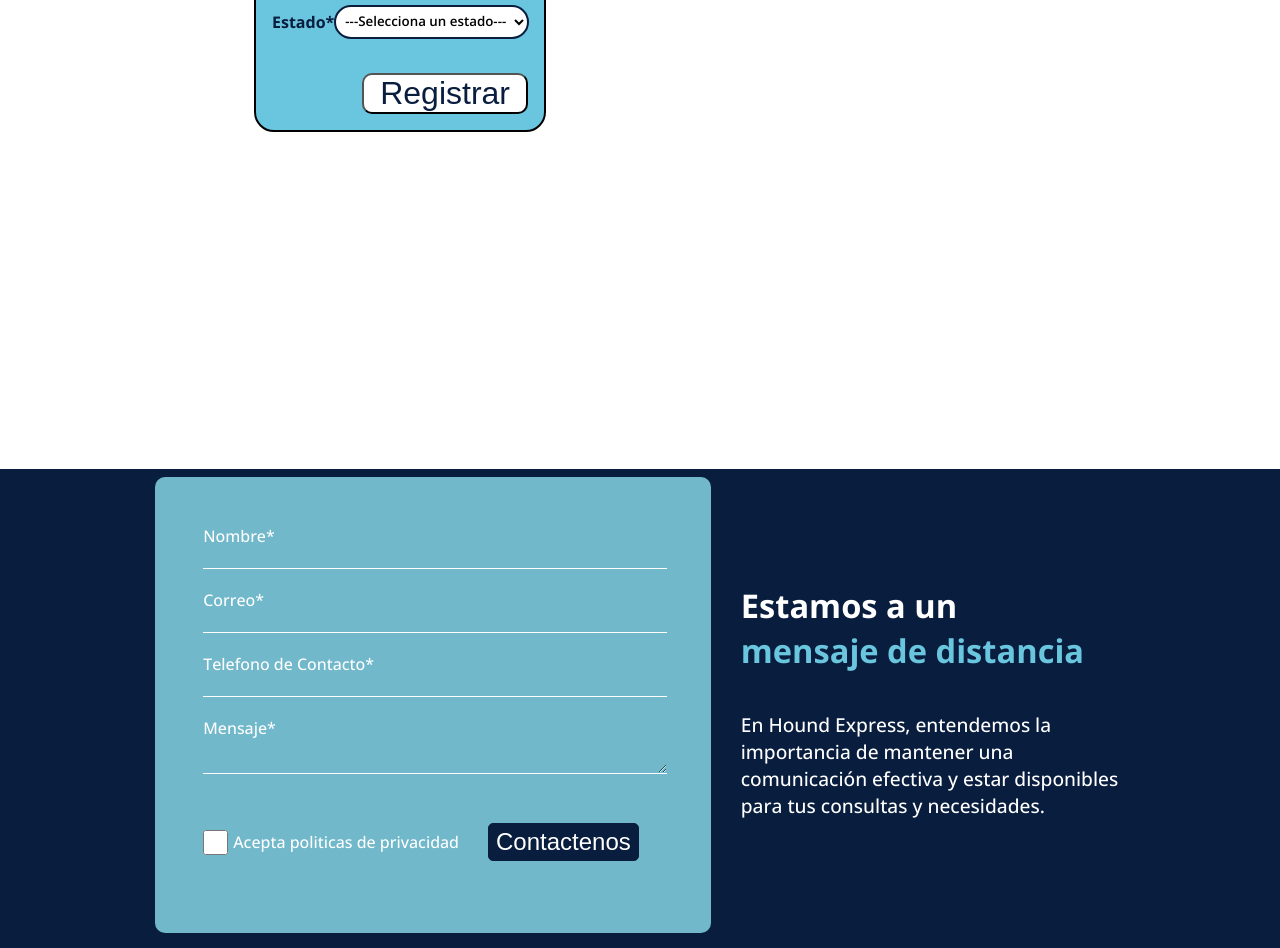
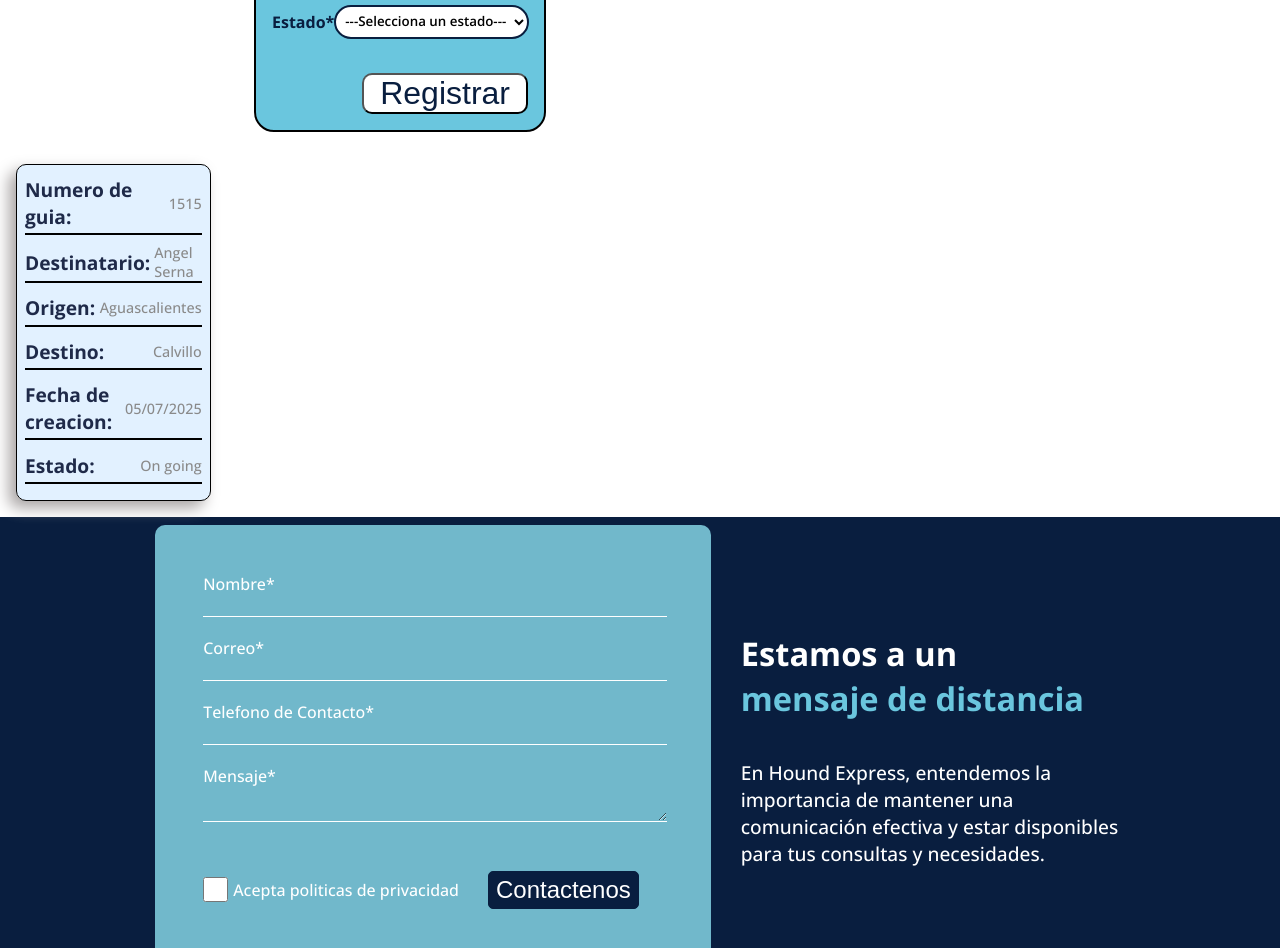
Before and after one commit to angelserna23/houndexpress, a plain HTML site: page register.html in a window 1280 px wide. Shown: the part 961-1909 px from the top of the page. Drawn offline with nearby package versions, Linux system fonts and the light colour scheme.

Commit message:
adding scss to cards

```diff
--- a/css/_layout.scss
+++ b/css/_layout.scss
@@ -477,12 +477,61 @@ body {
     }
     /*Datos de diseño de agregar las guias registradas previamente*/
     .guides {
+        display: grid;
+        grid-template-columns: repeat(6, 1fr);
+        gap: 1rem;
+        box-sizing: border-box;
+        padding: 1rem;
 
-        .guide__titles {
+        .guides__info {
+            border: 1.6px solid black;
+            margin: 0;
+            padding: 0.5rem;
+            box-sizing: border-box;
+            background-color: #fff;
+            border-radius: 10px;
             display: flex;
-            .guides__add-title {
-                color: black;
+            flex-direction: column;
+            background-color: #a0d3fd4f;
+            box-shadow: -7px 7px 15px #a9a5a5;
+
+            .guides__container {
+                display: flex;
+                box-sizing: border-box;
+                align-items: center;
+                gap: 4px;
+                justify-content: space-between;
+                border-bottom: 2px solid #000000;
+                margin-bottom: .5rem;
+
+                .guides__info-title {
+                    color: #1f2a49;
+                    margin: .2rem 0;
+                    font-size: 1.2rem;
+                }
+                .guides__info-text {
+                    color: #8a8a8a;
+                    margin: 0;
+                    font-size: .9rem;
+                    font-weight: 500;
+                }
             }
+            &:hover {
+                background-color: #78c2ff4f;
+            }
+        }
+
+        /*Diseño para tablets*/
+        @include tablet {
+            grid-template-columns: repeat(3, 1fr);
+            margin: 0 auto;
+        }
+
+        /*Diseño para telefonos*/
+        @include phone {
+            display: flex;
+            flex-direction: column;
+            justify-content: center;
         }
     }
     /*---Estado general de guias---*/
--- a/register.html
+++ b/register.html
@@ -77,13 +77,31 @@
             </section>
         </article>
         <article class="guides">
-            <section class="guides__titles">
-                <h2 class="guides__add-title">Numero de guia</h2>
-                <h2 class="guides__add-title">Destinatario</h2>
-                <h2 class="guides__add-title">Origen</h2>
-                <h2 class="guides__add-title">Destino</h2>
-                <h2 class="guides__add-title">Fecha de creacion</h2>
-                <h2 class="guides__add-title">Estado</h2>
+            <section class="guides__info">
+                <div class="guides__container">
+                    <h2 class="guides__info-title">Numero de guia: </h2>
+                    <p class="guides__info-text">1515</p>
+                </div>
+                <div class="guides__container">
+                    <h2 class="guides__info-title">Destinatario: </h2>
+                    <p class="guides__info-text">Angel Serna</p>
+                </div>
+                <div class="guides__container">
+                    <h2 class="guides__info-title">Origen: </h2>
+                    <p class="guides__info-text">Aguascalientes</p>
+                </div>
+                <div class="guides__container">
+                    <h2 class="guides__info-title">Destino: </h2>
+                    <p class="guides__info-text">Calvillo</p>
+                </div>
+                <div class="guides__container">
+                    <h2 class="guides__info-title">Fecha de creacion: </h2>
+                    <p class="guides__info-text">05/07/2025</p>
+                </div>
+                <div class="guides__container">
+                    <h2 class="guides__info-title">Estado: </h2>
+                    <p class="guides__info-text">On going</p>
+                </div>
             </section>
         </article>
     </main>
```
Also changed, not shown: css/main.css, 1 other file.
